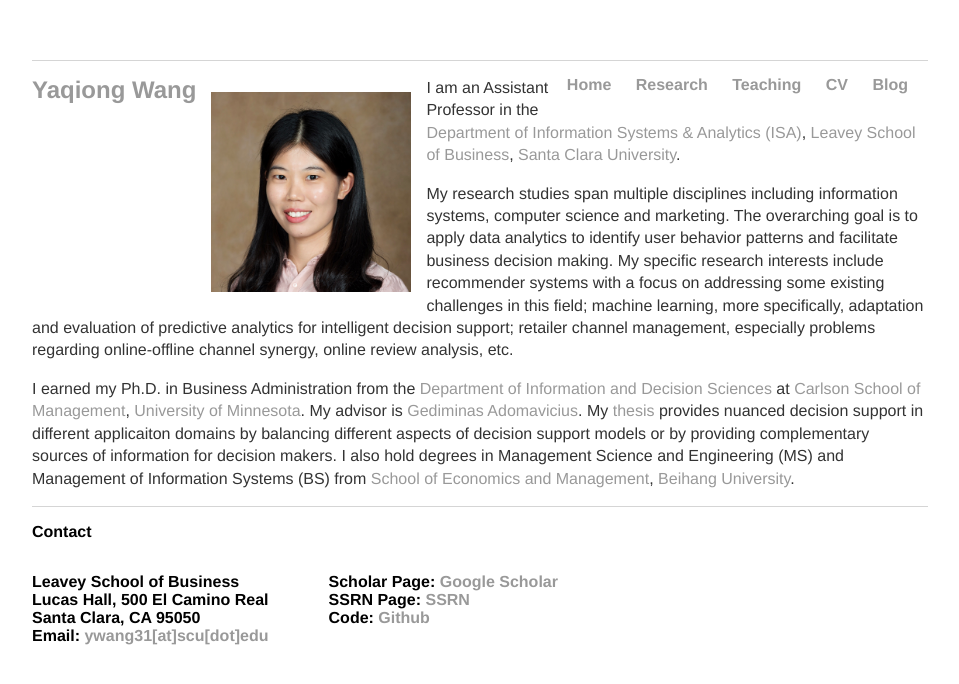
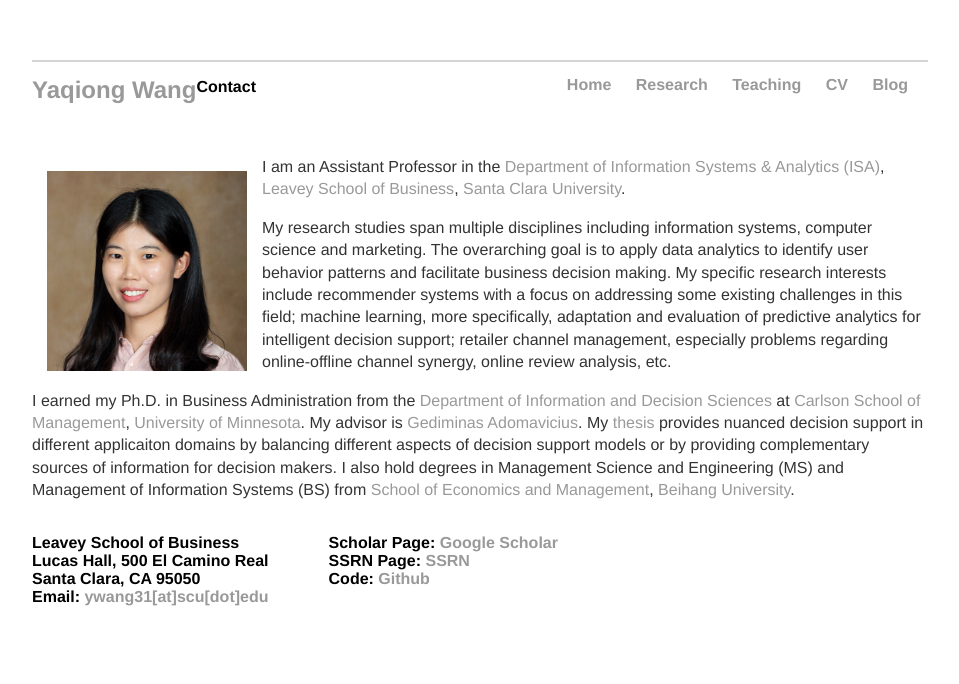
Before and after one commit to YaqiongWang/PersonalWeb, a Jekyll site: the page built from index.html, in a window 1280 px wide. Shown: the top 684 px of the page, without its empty margins (160-1119 px from the left). Built offline with Jekyll 4.4.1, drawn with Linux system fonts in a browser that asks for light colours.

Commit message:
Update default.html

```diff
--- a/_layouts/default.html
+++ b/_layouts/default.html
@@ -20,7 +20,7 @@
     		</ul>
 		</nav>
 		</div>
-		<div class="container">
+		<div class="container" style = "margin-top:20px; float: left">
 
 			{{ content }}
 
```
